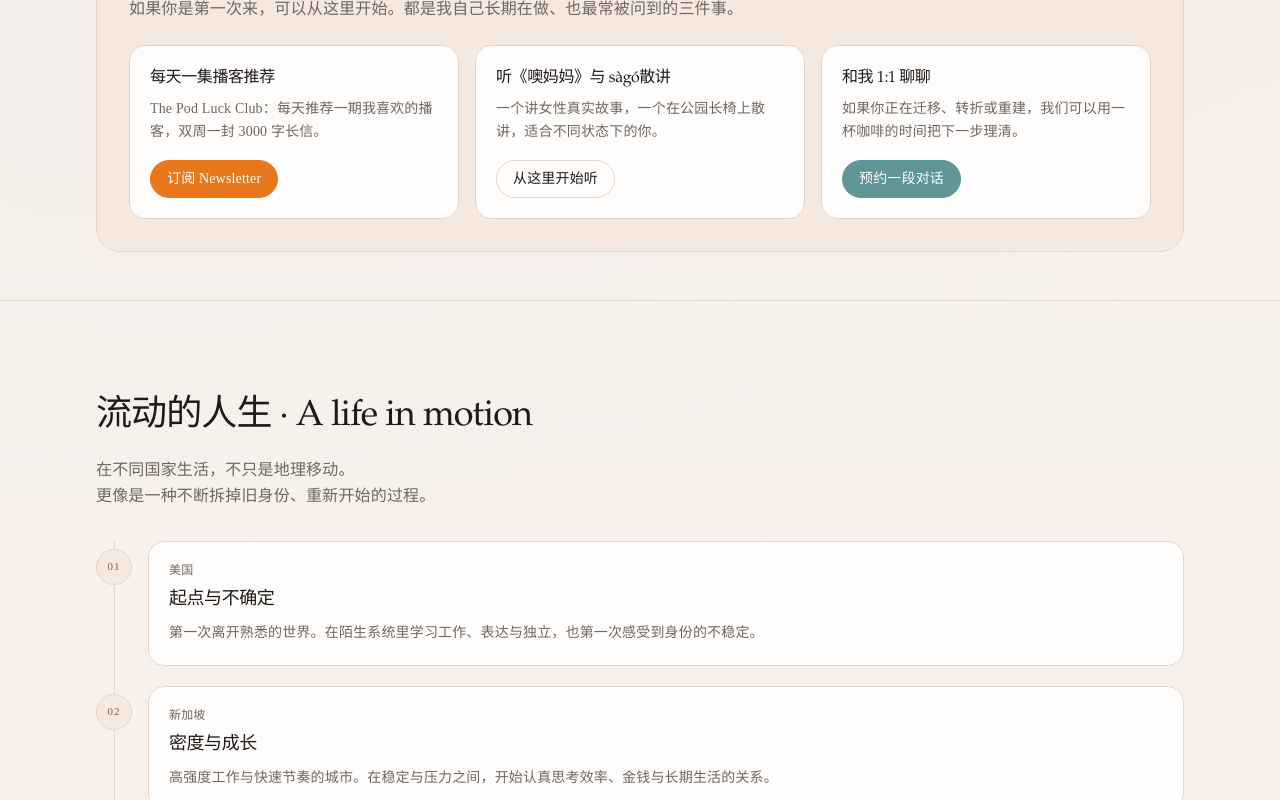
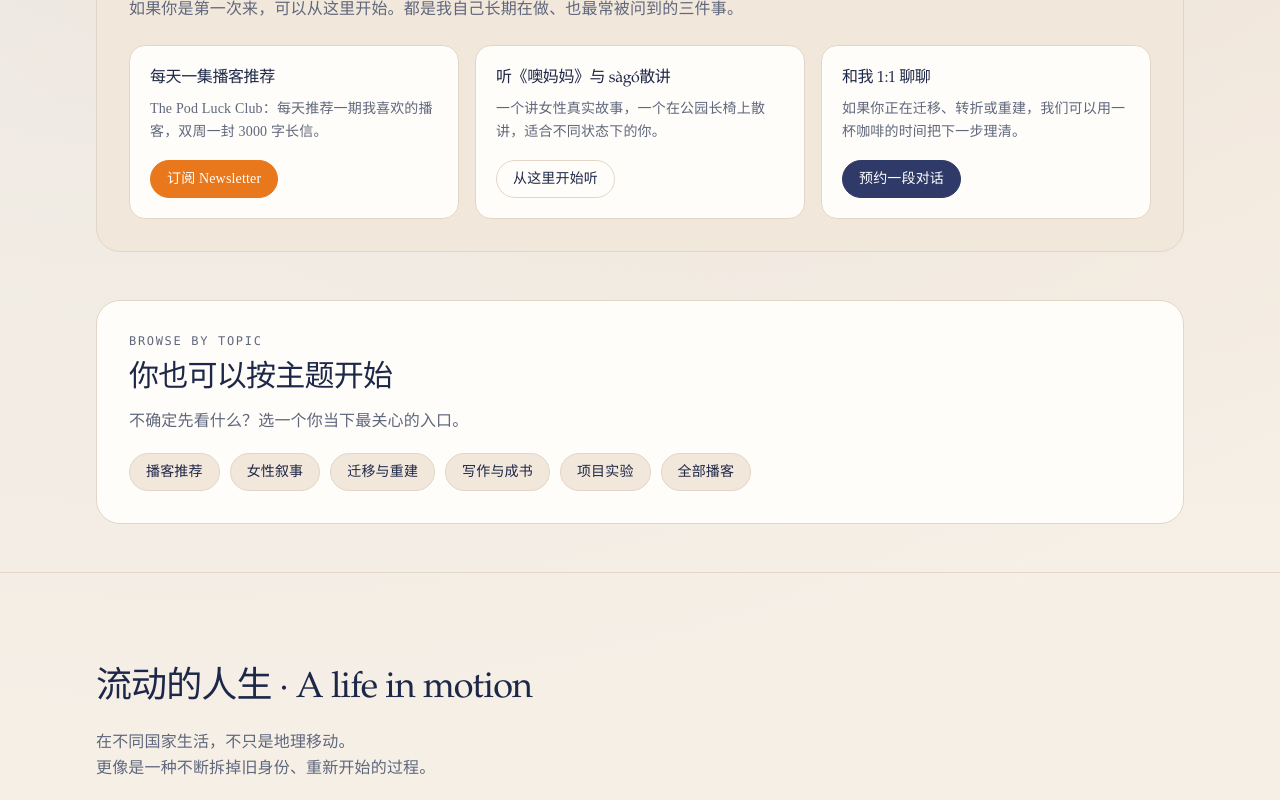
Before and after one commit to bluebluegrass/simona, a Next.js app: page / in a window 1280 px wide. Shown: the part 797-1597 px from the top of the page. Built offline with nearby package versions, Linux system fonts and the light colour scheme.

Commit message:
Adopt Ali-inspired homepage structure and palette

```diff
--- a/app/globals.css
+++ b/app/globals.css
@@ -4,15 +4,15 @@
 
 :root {
   color-scheme: light;
-  --color-bg: #f9f4ef;
-  --color-surface: #f5e8df;
-  --color-card: #fffdfb;
-  --color-border: #e5d5c8;
-  --color-ink: #1d1a18;
-  --color-muted: #6f6660;
-  --color-accent: #5f9595;
-  --color-accent-hover: #487b7b;
-  --color-accent-soft: #e8f2f2;
+  --color-bg: #f7f2ea;
+  --color-surface: #f1e7da;
+  --color-card: #fffdf9;
+  --color-border: #e3d6c6;
+  --color-ink: #1d2748;
+  --color-muted: #5f677d;
+  --color-accent: #2f3a68;
+  --color-accent-hover: #242d50;
+  --color-accent-soft: #e7eaf5;
   --color-podluck: #e9781c;
   --color-podluck-hover: #d66a14;
   --font-display: "Iowan Old Style", "Palatino Linotype", Palatino, "Book Antiqua", serif;
@@ -29,8 +29,8 @@ body {
   margin: 0;
   padding: 0;
   background:
-    radial-gradient(circle at 14% -12%, rgba(95, 149, 149, 0.14), transparent 32%),
-    radial-gradient(circle at 92% -8%, rgba(233, 120, 28, 0.1), transparent 26%),
+    radial-gradient(circle at 14% -12%, rgba(47, 58, 104, 0.12), transparent 34%),
+    radial-gradient(circle at 92% -8%, rgba(233, 120, 28, 0.14), transparent 28%),
     linear-gradient(to bottom, var(--color-bg), var(--color-surface));
   color: var(--color-ink);
   font-family: var(--font-body);
--- a/app/page.tsx
+++ b/app/page.tsx
@@ -18,7 +18,7 @@ function toDateLabel(value: string) {
 }
 
 export default function HomePage() {
-  const { podcastsHosted, newsletter, book, projects, talk, socials, helpHub } = siteData;
+  const { podcastsHosted, newsletter, book, projects, talk, socials, helpHub, homeExplore } = siteData;
   const featuredBook = book.items[0];
   const toneToClassName: Record<(typeof helpHub.items)[number]["tone"], string> = {
     newsletter: "btn-newsletter",
@@ -55,6 +55,28 @@ export default function HomePage() {
           </article>
         </div>
       </section>
+
+      <section className="pb-8 md:pb-12">
+        <div className="mx-auto max-w-6xl px-5 md:px-8">
+          <article className="rounded-3xl border border-border bg-card p-6 md:p-8">
+            <p className="font-mono text-xs uppercase tracking-[0.14em] text-muted">Browse By Topic</p>
+            <h2 className="mt-3 text-2xl font-medium tracking-tight text-ink md:text-3xl">{homeExplore.title}</h2>
+            <p className="mt-3 text-sm leading-relaxed text-muted md:text-base">{homeExplore.intro}</p>
+            <div className="mt-5 flex flex-wrap gap-2.5">
+              {homeExplore.items.map((item) => (
+                <a
+                  key={`${item.label}-${item.href}`}
+                  href={withBasePath(item.href)}
+                  className="rounded-full border border-border bg-surface px-4 py-2 text-sm text-ink no-underline transition-colors hover:bg-card hover:text-ink hover:no-underline"
+                >
+                  {item.label}
+                </a>
+              ))}
+            </div>
+          </article>
+        </div>
+      </section>
+
       <LifeInMotion />
 
       <Section title={newsletter.title} intro={newsletter.valueProp} kicker="03 / NEWSLETTER">
--- a/content/site.ts
+++ b/content/site.ts
@@ -40,6 +40,14 @@ type SiteData = {
       href: string;
       ctaLabel: string;
       tone: "newsletter" | "primary" | "secondary";
+    }>;
+  };
+  homeExplore: {
+    title: string;
+    intro: string;
+    items: Array<{
+      label: string;
+      href: string;
     }>;
   };
   lifeInMotion: {
@@ -194,6 +202,19 @@ export const siteData: SiteData = {
         ctaLabel: "预约一段对话",
         tone: "primary",
       },
+    ],
+  },
+
+  homeExplore: {
+    title: "你也可以按主题开始",
+    intro: "不确定先看什么？选一个你当下最关心的入口。",
+    items: [
+      { label: "播客推荐", href: "/newsletter" },
+      { label: "女性叙事", href: "/podcasts" },
+      { label: "迁移与重建", href: "/talk" },
+      { label: "写作与成书", href: "/book" },
+      { label: "项目实验", href: "/projects" },
+      { label: "全部播客", href: "/podcasts" },
     ],
   },
 
```
